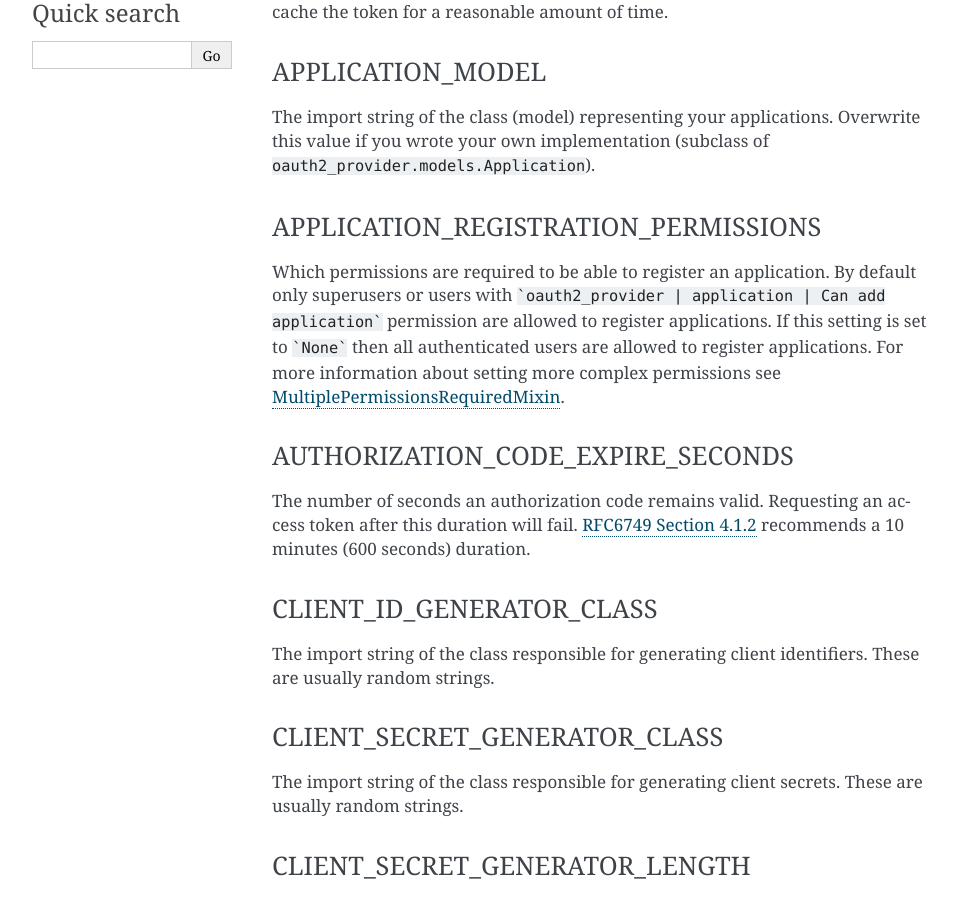
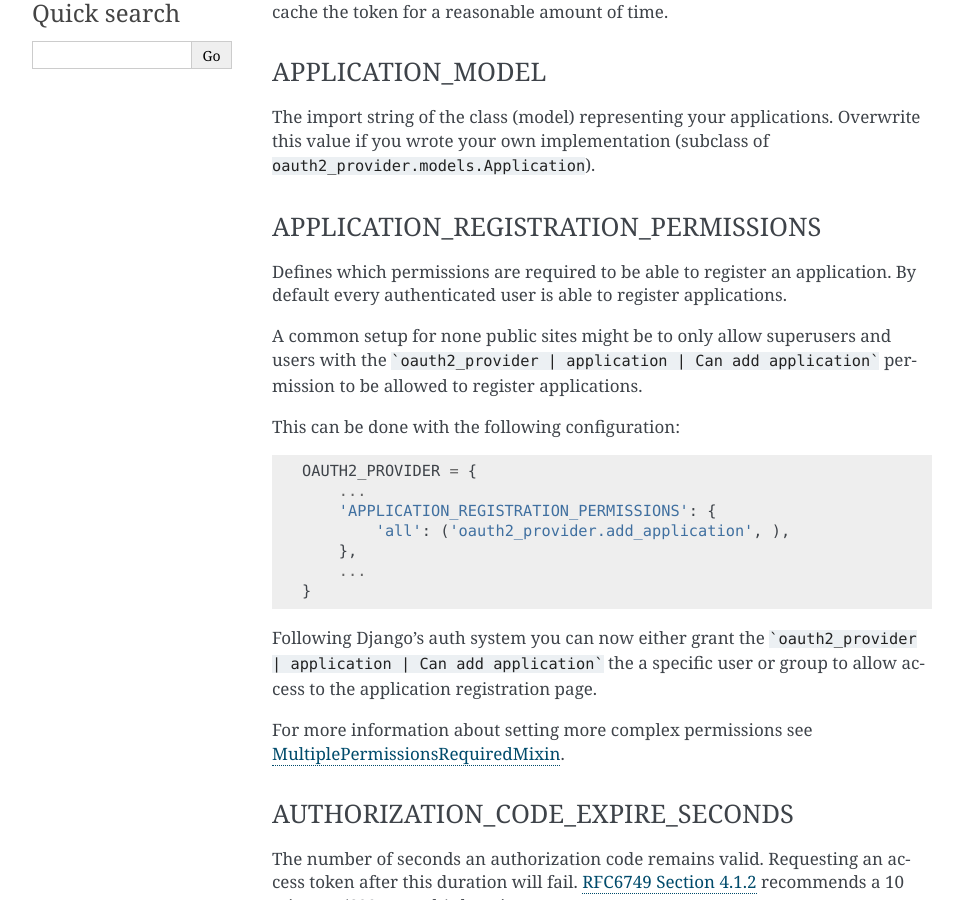
Before and after one commit to jazzband/django-oauth-toolkit, a Sphinx documentation site: the page built from docs/settings.rst, in a window 1280 px wide and 900 px high, scrolled down 690 px. Shown: the whole window, without its empty margins (148-1111 px from the left). Built offline with Sphinx 7.4.7, drawn with Linux system fonts in a browser that asks for light colours.

Commit message:
update documentation

````diff
--- a/docs/settings.rst
+++ b/docs/settings.rst
@@ -40,12 +40,29 @@
 
 APPLICATION_REGISTRATION_PERMISSIONS
 ~~~~~~~~~~~~~~~~~~~~~~~~~~~~~~~~~~~~
-Which permissions are required to be able to register an application. By default
-only superusers or users with ```oauth2_provider | application | Can add application```
-permission are allowed to register applications. If this setting is set to ```None```
-then all authenticated users are allowed to register applications. For more information
-about setting more complex permissions see
+Defines which permissions are required to be able to register an application.
+By default every authenticated user is able to register applications.
+
+A common setup for none public sites might be to only allow superusers and users
+with the ```oauth2_provider | application | Can add application``` permission to be allowed
+to register applications.
+
+This can be done with the following configuration::
+
+    OAUTH2_PROVIDER = {
+        ...
+        'APPLICATION_REGISTRATION_PERMISSIONS': {
+            'all': ('oauth2_provider.add_application', ),
+        },
+        ...
+    }
+
+Following Django's auth system you can now either grant the ```oauth2_provider | application | Can add application```
+the a specific user or group to allow access to the application registration page.
+
+For more information about setting more complex permissions see
 `MultiplePermissionsRequiredMixin <https://django-braces.readthedocs.org/en/latest/access.html#multiplepermissionsrequiredmixin>`_.
+
 
 AUTHORIZATION_CODE_EXPIRE_SECONDS
 ~~~~~~~~~~~~~~~~~~~~~~~~~~~~~~~~~
````
